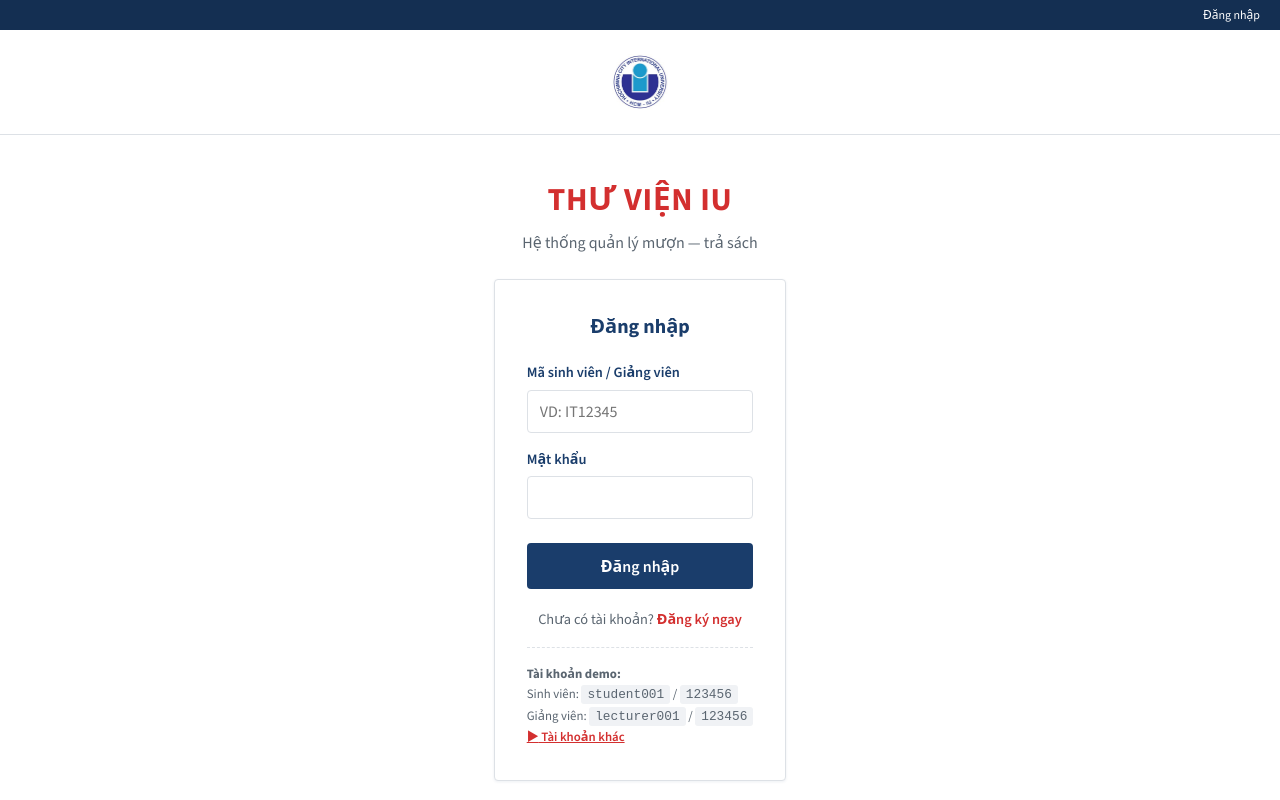
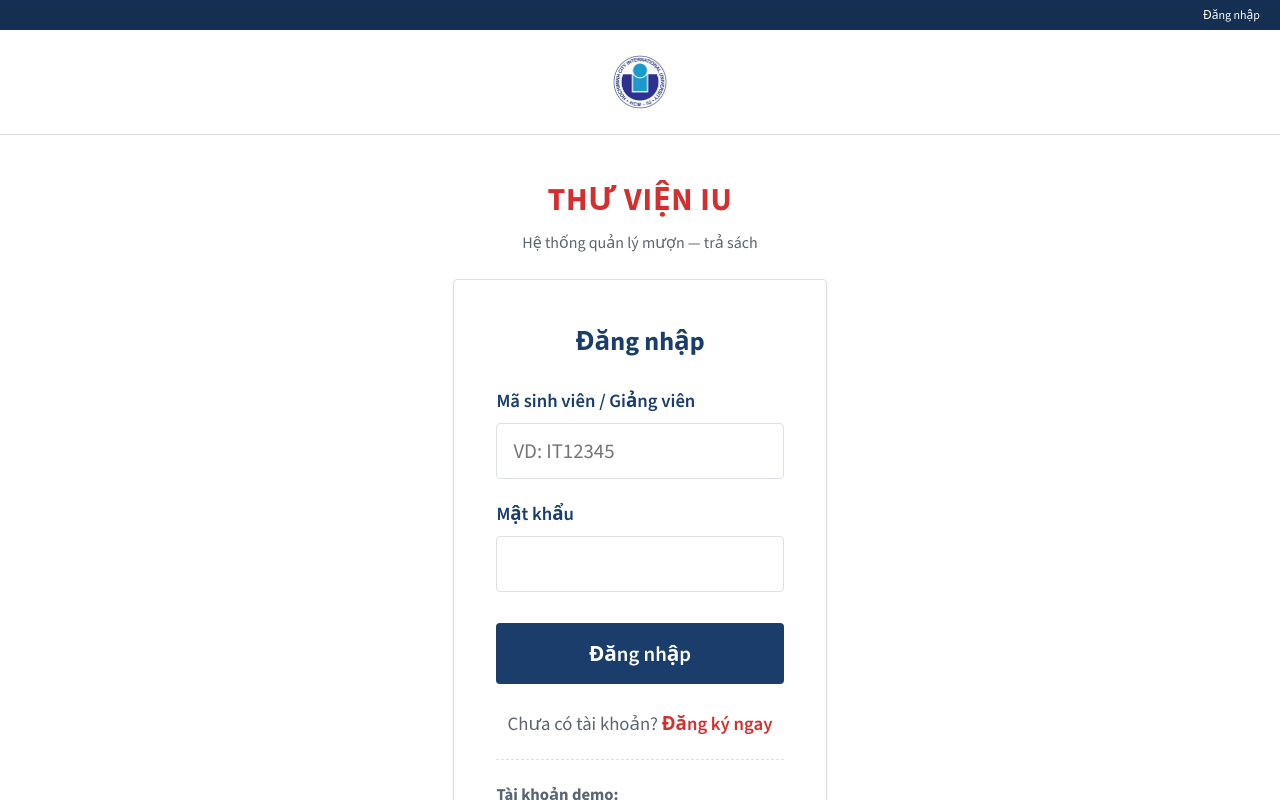
Before and after one commit to Theanh0410/Webapp_project_Library, a React (Vite) app in the folder frontend/: page /login in a window 1280 px wide. Shown: the top 800 px of the page. Built offline with nearby package versions, Linux system fonts and the light colour scheme; no server answers.

Commit message:
Update Auth.css

```diff
--- a/frontend/src/pages/Auth.css
+++ b/frontend/src/pages/Auth.css
@@ -38,10 +38,11 @@
   font-size: 1rem;
 }
 
+
 .auth-card {
-  max-width: 420px;
+  max-width: 546px;
   margin: 0 auto 48px;
-  padding: 32px;
+  padding: 42px;
   border: 1px solid var(--iu-gray-border);
   border-radius: 4px;
   box-shadow: var(--shadow-card);
@@ -50,32 +51,32 @@
 
 .auth-card h2 {
   color: var(--iu-navy);
-  font-size: 1.25rem;
-  margin-bottom: 20px;
+  font-size: 1.625rem;
+  margin-bottom: 26px;
   text-align: center;
 }
 
 .auth-form {
   display: flex;
   flex-direction: column;
-  gap: 16px;
+  gap: 21px;
 }
 
 .auth-form label {
   display: flex;
   flex-direction: column;
-  gap: 6px;
-  font-size: 0.9rem;
+  gap: 8px;
+  font-size: 1.17rem;
   font-weight: 600;
   color: var(--iu-navy);
 }
 
 .auth-form input,
 .auth-form select {
-  padding: 10px 12px;
+  padding: 13px 16px;
   border: 1px solid var(--iu-gray-border);
   border-radius: 4px;
-  font-size: 1rem;
+  font-size: 1.3rem;
 }
 
 .auth-form input:focus,
@@ -87,28 +88,28 @@
 .auth-error {
   background: #ffebee;
   color: var(--iu-red);
-  padding: 10px 12px;
+  padding: 13px 16px;
   border-radius: 4px;
-  font-size: 0.9rem;
+  font-size: 1.17rem;
 }
 
 .auth-success {
   background: #e8f5e9;
   color: #2e7d32;
-  padding: 10px 12px;
+  padding: 13px 16px;
   border-radius: 4px;
-  font-size: 0.9rem;
+  font-size: 1.17rem;
 }
 
 .auth-btn {
   background: var(--iu-navy);
   color: var(--iu-white);
   border: none;
-  padding: 12px;
-  font-size: 1rem;
+  padding: 16px;
+  font-size: 1.3rem;
   font-weight: 600;
   border-radius: 4px;
-  margin-top: 8px;
+  margin-top: 10px;
   transition: background 0.15s;
 }
 
@@ -118,8 +119,8 @@
 
 .auth-switch {
   text-align: center;
-  margin-top: 20px;
-  font-size: 0.9rem;
+  margin-top: 26px;
+  font-size: 1.17rem;
   color: var(--iu-gray-text);
 }
 
@@ -133,10 +134,10 @@
 }
 
 .auth-demo {
-  margin-top: 16px;
-  padding-top: 16px;
+  margin-top: 21px;
+  padding-top: 21px;
   border-top: 1px dashed var(--iu-gray-border);
-  font-size: 0.8rem;
+  font-size: 1.04rem;
   color: var(--iu-gray-text);
   line-height: 1.6;
 }
@@ -146,18 +147,3 @@
   padding: 2px 6px;
   border-radius: 3px;
 }
-
-.demo-toggle {
-  background: none;
-  border: none;
-  color: var(--iu-red);
-  font-weight: 600;
-  cursor: pointer;
-  padding: 0;
-  font-size: 0.8rem;
-  text-decoration: underline;
-}
-
-.demo-toggle:hover {
-  opacity: 0.8;
-}
```
